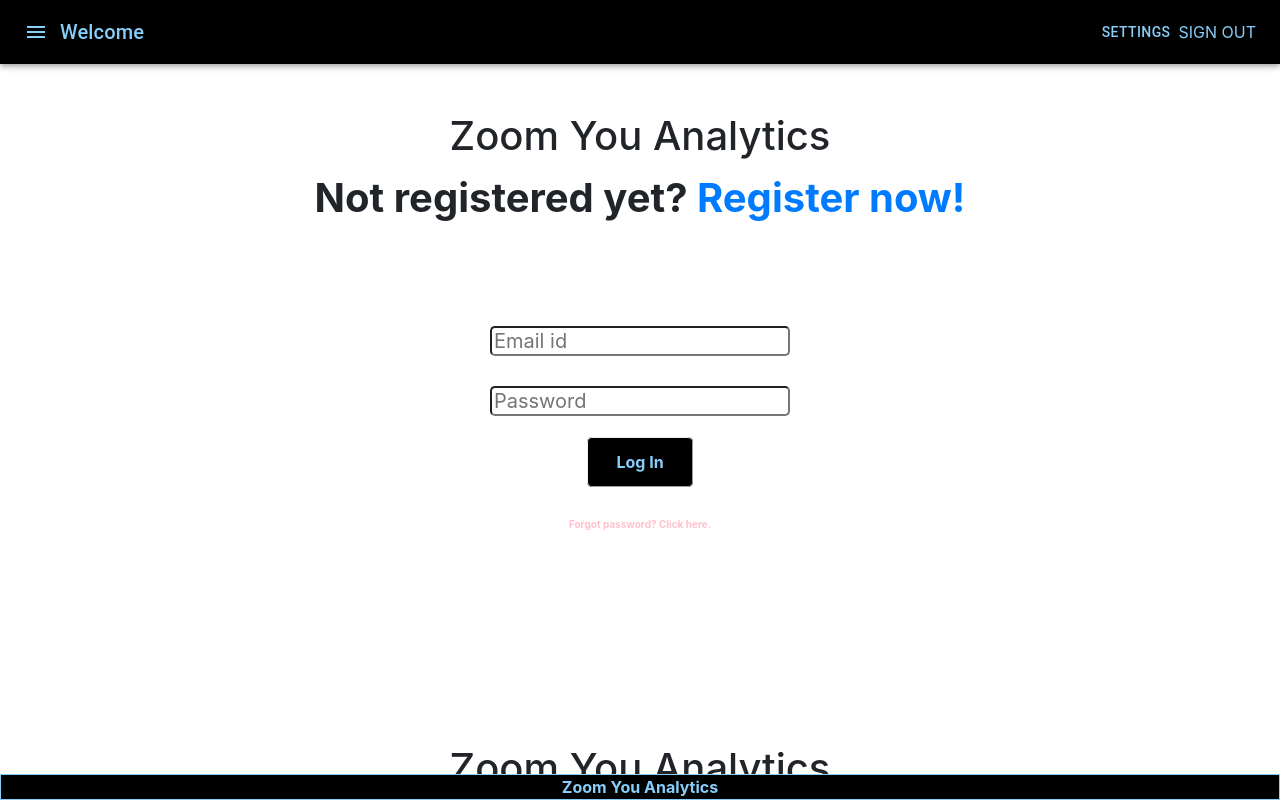
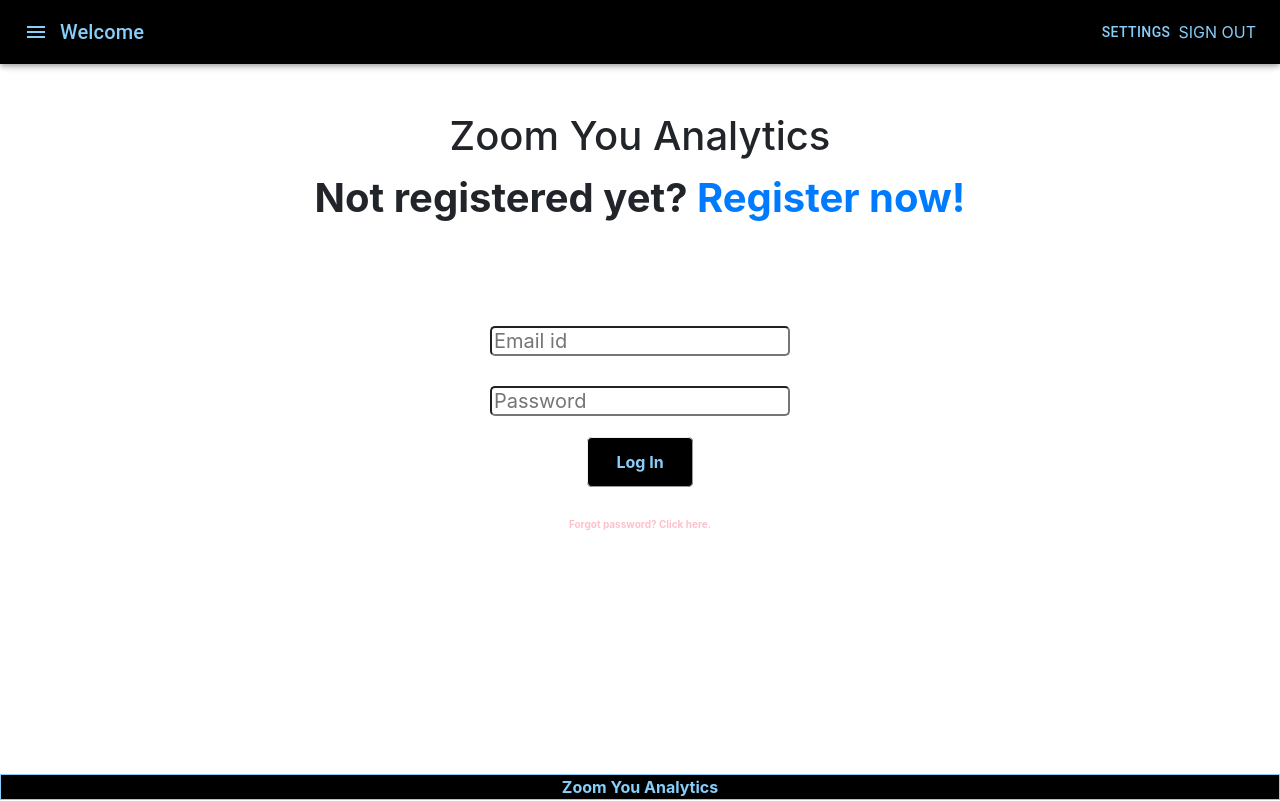
Before and after one commit to abefong54/jaas-summerhacks, a React (Create React App) app in the folder client/: page / in a window 1280 px wide. Shown: the top 801 px of the page. Built offline with nearby package versions, Linux system fonts and the light colour scheme.

Commit message:
removed an extra login form :)

```diff
--- a/client/src/App.js
+++ b/client/src/App.js
@@ -29,7 +29,7 @@ class App extends Component {
                 <Grid item xs={12}>
                     <Route path="/" exact component={Login} />
                     <Route path="/dashboard" component={Dashboard} />
-                    <Route path="/" exact component={Login}/>
+
                 </Grid>
               </Grid>
 
```
